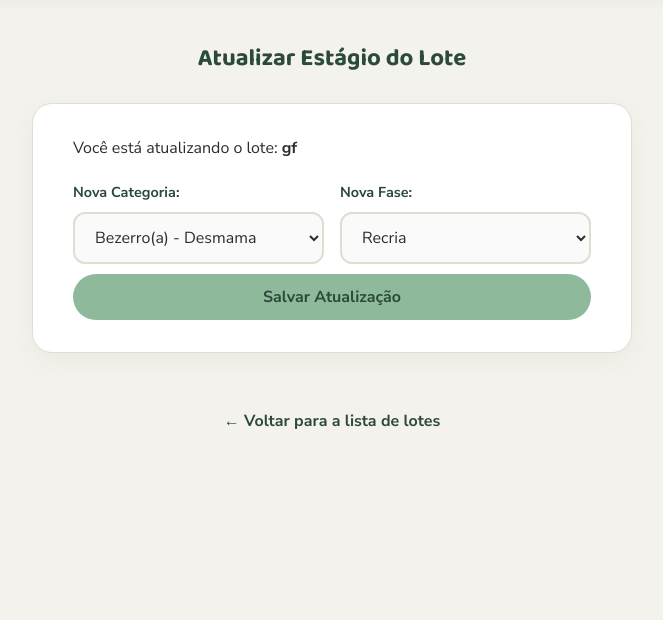
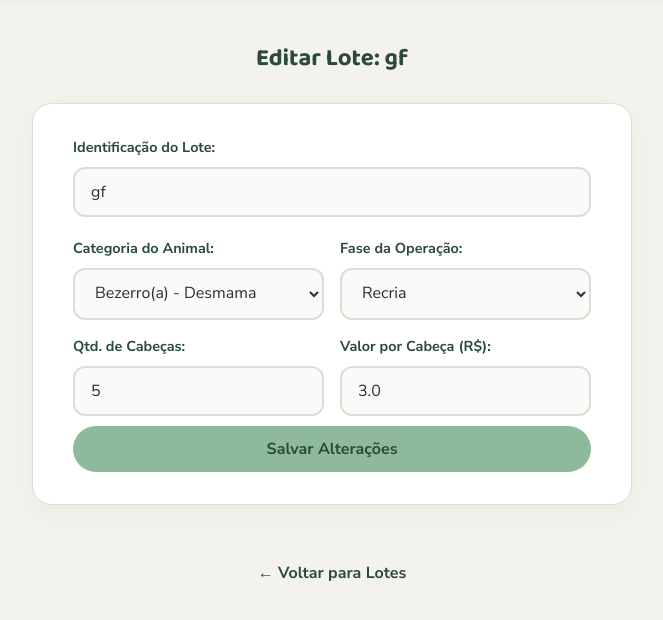
Before and after one commit to tiagosabaini/projeto-software-agro-recria-terminacao, a Flask app: page /editar_lote/1 in a window 1280 px wide. Shown: the part 109-729 px from the top of the page, without its empty margins (308-971 px from the left). Run offline with Flask 3, Linux system fonts and the light colour scheme; a user stored in the database is signed in; data comes from the database, SQL or seed files in the repository.

Commit message:
Atualizando METODS editar_lote

```diff
--- a/templates/editar_lote.html
+++ b/templates/editar_lote.html
@@ -1,17 +1,19 @@
 {% extends "base.html" %}
+{% block titulo %}Editar Lote{% endblock %}
+{% block conteudo %}
+<h2>Editar Lote: {{ lote.identificacao }}</h2>
 
-{% block titulo %}Atualizar Lote{% endblock %}
+<form action="{{ url_for('editar_lote', id=lote.id) }}" method="POST" class="form-caixa">
+    <input type="hidden" name="csrf_token" value="{{ csrf_token }}">
 
-{% block conteudo %}
-<h2>Atualizar Estágio do Lote</h2>
+    <div class="campo">
+        <label for="identificacao">Identificação do Lote:</label>
+        <input type="text" id="identificacao" name="identificacao" value="{{ lote.identificacao }}" required>
+    </div>
 
-<div class="form-caixa">
-    <p style="margin-bottom: 20px;">Você está atualizando o lote: <strong>{{ lote.identificacao }}</strong></p>
-
-    <form action="{{ url_for('editar_lote', id=lote.id) }}" method="POST">
     <div class="form-linha">
         <div class="campo">
-                <label for="categoria_animal">Nova Categoria:</label>
+            <label for="categoria_animal">Categoria do Animal:</label>
             <select id="categoria_animal" name="categoria_animal" required>
                 <option value="Bezerro" {% if lote.categoria_animal == 'Bezerro' %}selected{% endif %}>Bezerro(a) - Desmama</option>
                 <option value="Garrote" {% if lote.categoria_animal == 'Garrote' %}selected{% endif %}>Garrote / Novilha</option>
@@ -21,7 +23,7 @@
         </div>
 
         <div class="campo">
-                <label for="fase_atual">Nova Fase:</label>
+            <label for="fase_atual">Fase da Operação:</label>
             <select id="fase_atual" name="fase_atual" required>
                 <option value="Recria" {% if lote.fase_atual == 'Recria' %}selected{% endif %}>Recria</option>
                 <option value="Terminação" {% if lote.fase_atual == 'Terminação' %}selected{% endif %}>Terminação (Engorda)</option>
@@ -29,9 +31,20 @@
         </div>
     </div>
 
-        <button type="submit">Salvar Atualização</button>
-    </form>
+    <div class="form-linha" style="margin-top: 15px;">
+        <div class="campo">
+            <label for="qtd_cabecas">Qtd. de Cabeças:</label>
+            <input type="number" id="qtd_cabecas" name="qtd_cabecas" value="{{ lote.qtd_cabecas }}" min="0" required>
         </div>
 
-<a class="voltar" href="{{ url_for('lotes') }}">← Voltar para a lista de lotes</a>
+        <div class="campo">
+            <label for="custo_bezerro_unitario">Valor por Cabeça (R$):</label>
+            <input type="number" id="custo_bezerro_unitario" name="custo_bezerro_unitario" value="{{ lote.custo_bezerro_unitario }}" step="0.01" min="0" required>
+        </div>
+    </div>
+
+    <button type="submit">Salvar Alterações</button>
+</form>
+
+<a class="voltar" href="{{ url_for('lotes') }}">← Voltar para Lotes</a>
 {% endblock %}
```
Lines whose indentation alone changed are shown as unchanged.
